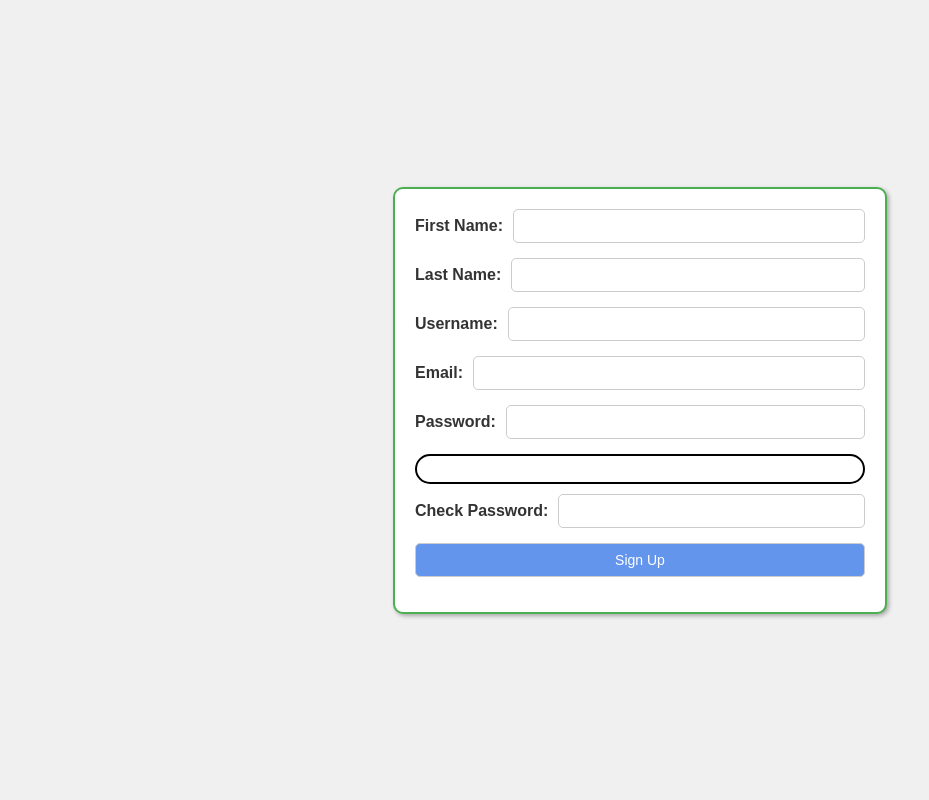
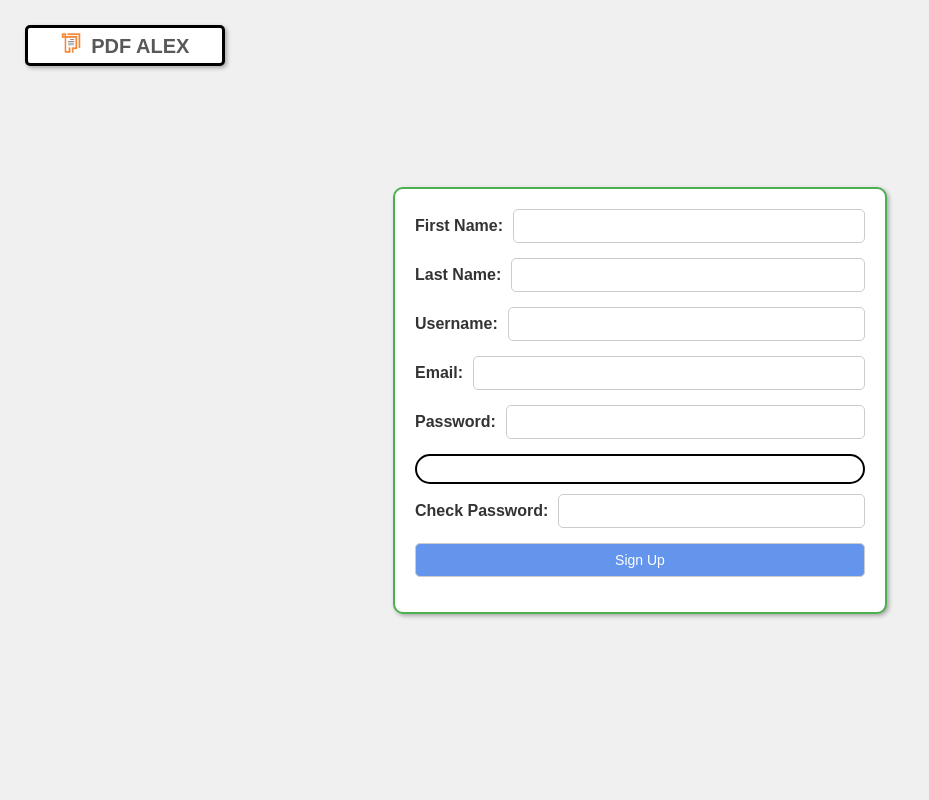
Before and after one commit to ALEX13GBeb/PDF-Merger, a Flask app: page /signup in a window 1280 px wide. Shown: the whole page, without its empty margins (0-929 px from the left). Run offline with Flask 3, Linux system fonts and the light colour scheme.

Commit message:
Add Home Button for Login and Signup page

```diff
--- a/templates/signup.html
+++ b/templates/signup.html
@@ -24,12 +24,38 @@
 
         /* Body styling */
         body {
+            position:relative;
             display: flex;
             justify-content: center; /* Centers the box horizontally */
             align-items: center;     /* Centers the box vertically */
             height: 100vh;           /* Full viewport height */
             margin: 0;               /* Removes default body margin */
             background-color: #f0f0f0; /* Light background color for contrast */
+        }
+
+        .home-button {
+            position: absolute; /* Position absolutely within its positioned ancestor */
+            top: 25px; /* Distance from the top of the viewport */
+            left: 25px; /* Distance from the left of the viewport */
+            display: flex;
+            padding: 5px 5px; /* Padding inside the button */
+            background-color: white;
+            border: 3px solid black;
+            color: #585858; /* Text color */
+            border-radius: 5px; /* Rounded corners */
+            cursor: pointer; /* Cursor changes to a pointer on hover */
+            text-decoration: none; /* Remove underline from text */
+            width: 200px; /* Fixed width for buttons */
+            text-align: center; /* Center text inside the button */
+            display: inline-block; /* Ensure width and text alignment work */
+            font-weight:900;
+            font-size:20px;
+            box-shadow: 2px 2px 4px rgba(1, 1, 1, 0.3);
+        }
+
+        .home-button:hover {
+            border:3px solid green;
+
         }
 
         /* Box styling */
@@ -89,9 +115,24 @@
             font-weight: 900;
             font-size: 16px;
         }
+
+        .site-icon {
+            height: 20px;
+            width: 20px;
+            margin-right:5px;
+            margin-bottom:0 px;
+        }
+
     </style>
 </head>
 <body>
+
+    <div>
+        <button class="home-button" onclick="window.location.href='{{ url_for('index') }}'">
+            <img src="{{ url_for('static', filename='images/Logo.png') }}" alt="Site_Logo" class="site-icon">
+            PDF ALEX</button>
+    </div>
+
     <div class="box">
         <form method="post">
             <div class="form-group">
```
Also changed, not shown: templates/login.html (+41 -0 lines), templates/index.html (indentation only).
